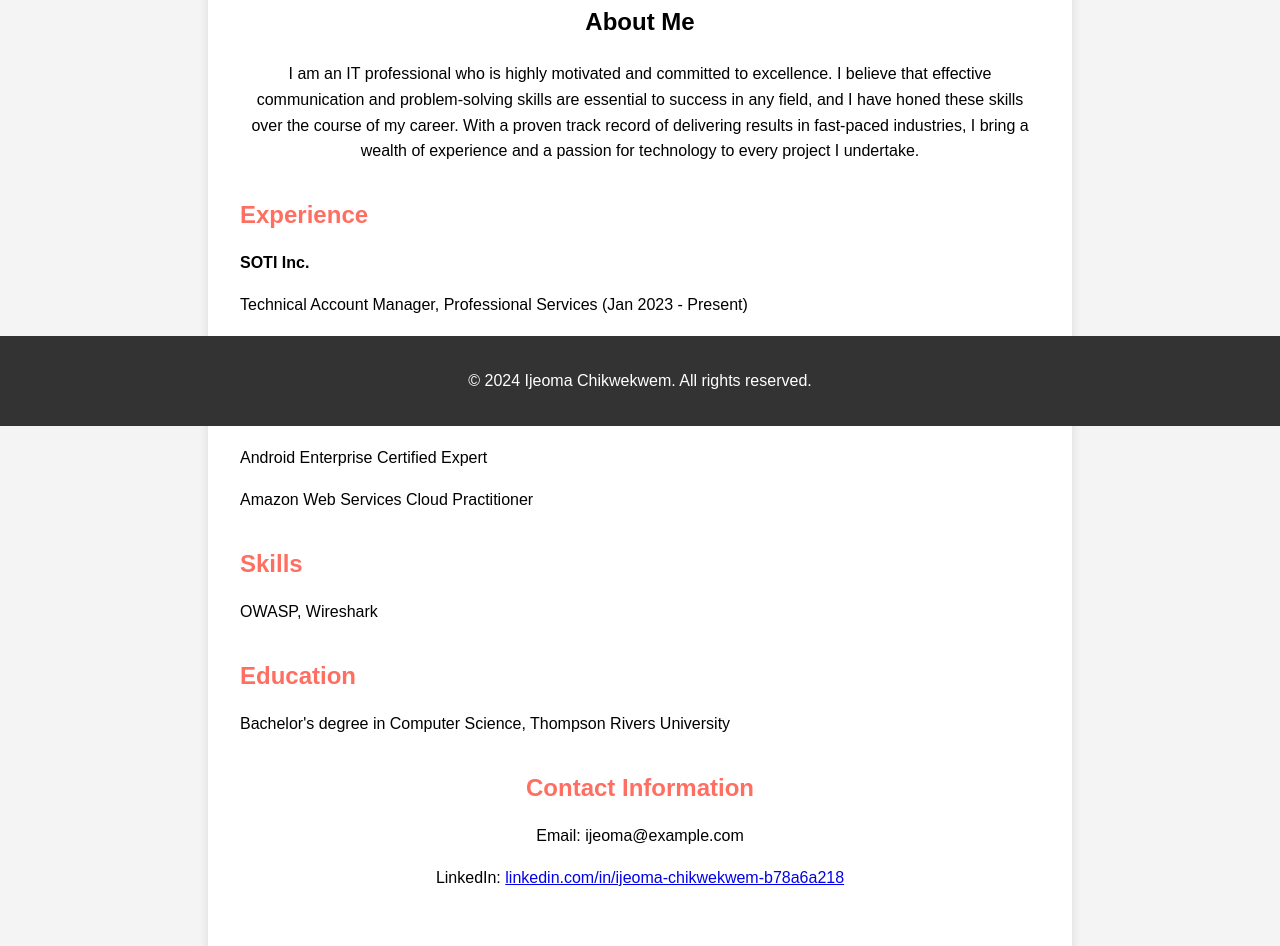
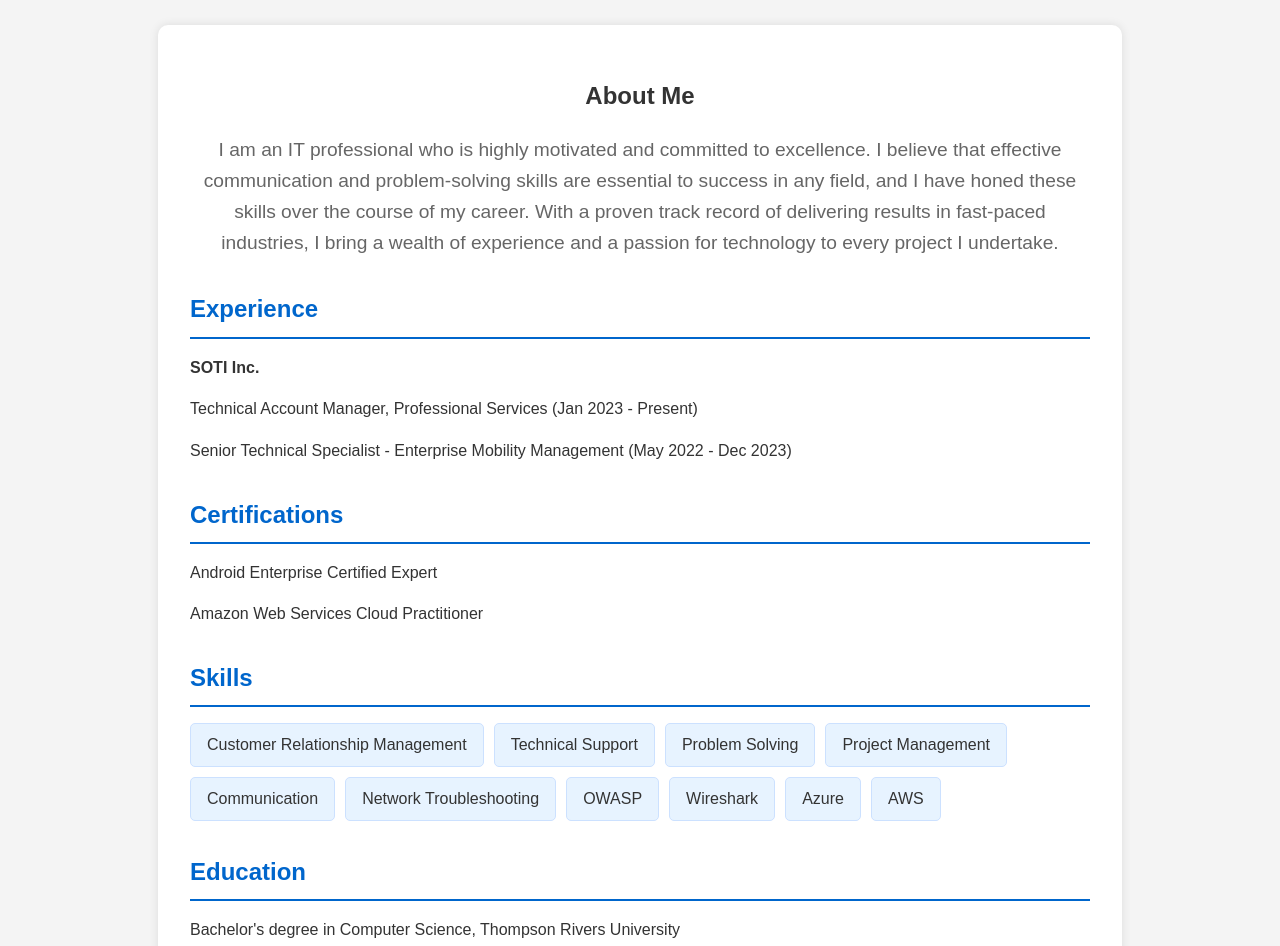
Before and after one commit to ijeoma-c/ijeoma-c.github.io, a plain HTML site: page index.html in a window 1280 px wide. Shown: the part 374-1320 px from the top of the page. Drawn offline with Linux system fonts and the light colour scheme.

Commit message:
Update index.html

```diff
--- a/index.html
+++ b/index.html
@@ -11,49 +11,70 @@
             margin: 0;
             padding: 0;
             background-color: #f4f4f4;
+            color: #333;
         }
         header {
-            background-color: #ff6f61;
+            background-color: #0066cc;
             color: white;
-            padding: 1rem 0;
+            padding: 2rem 0;
             text-align: center;
         }
         header img {
             border-radius: 50%;
             width: 150px;
             height: 150px;
+            border: 5px solid #fff;
         }
         .container {
-            max-width: 800px;
-            margin: 0 auto;
+            max-width: 900px;
+            margin: 2rem auto;
             padding: 2rem;
             background-color: white;
             box-shadow: 0 0 10px rgba(0,0,0,0.1);
+            border-radius: 10px;
         }
         .profile-info {
             text-align: center;
+            margin-bottom: 2rem;
         }
         .profile-info h1 {
             margin-top: 0.5rem;
+            font-size: 2.5rem;
+        }
+        .profile-info p {
+            font-size: 1.2rem;
+            color: #666;
         }
         .section {
             margin: 2rem 0;
         }
         .section h2 {
             margin-bottom: 1rem;
-            color: #ff6f61;
+            color: #0066cc;
+            border-bottom: 2px solid #0066cc;
+            padding-bottom: 0.5rem;
+        }
+        .skills {
+            display: flex;
+            flex-wrap: wrap;
+            gap: 10px;
+        }
+        .skill {
+            background-color: #e7f3ff;
+            border: 1px solid #cce1ff;
+            border-radius: 5px;
+            padding: 0.5rem 1rem;
         }
         .contact-info {
             text-align: center;
+            margin-top: 2rem;
         }
         footer {
             background-color: #333;
             color: white;
             text-align: center;
             padding: 1rem 0;
-            position: fixed;
-            width: 100%;
-            bottom: 0;
+            margin-top: 2rem;
         }
     </style>
 </head>
@@ -81,7 +102,18 @@
         </div>
         <div class="section">
             <h2>Skills</h2>
-            <p>OWASP, Wireshark</p>
+            <div class="skills">
+                <div class="skill">Customer Relationship Management</div>
+                <div class="skill">Technical Support</div>
+                <div class="skill">Problem Solving</div>
+                <div class="skill">Project Management</div>
+                <div class="skill">Communication</div>
+                <div class="skill">Network Troubleshooting</div>
+                <div class="skill">OWASP</div>
+                <div class="skill">Wireshark</div>
+                <div class="skill">Azure</div>
+                <div class="skill">AWS</div>
+            </div>
         </div>
         <div class="section">
             <h2>Education</h2>
```
